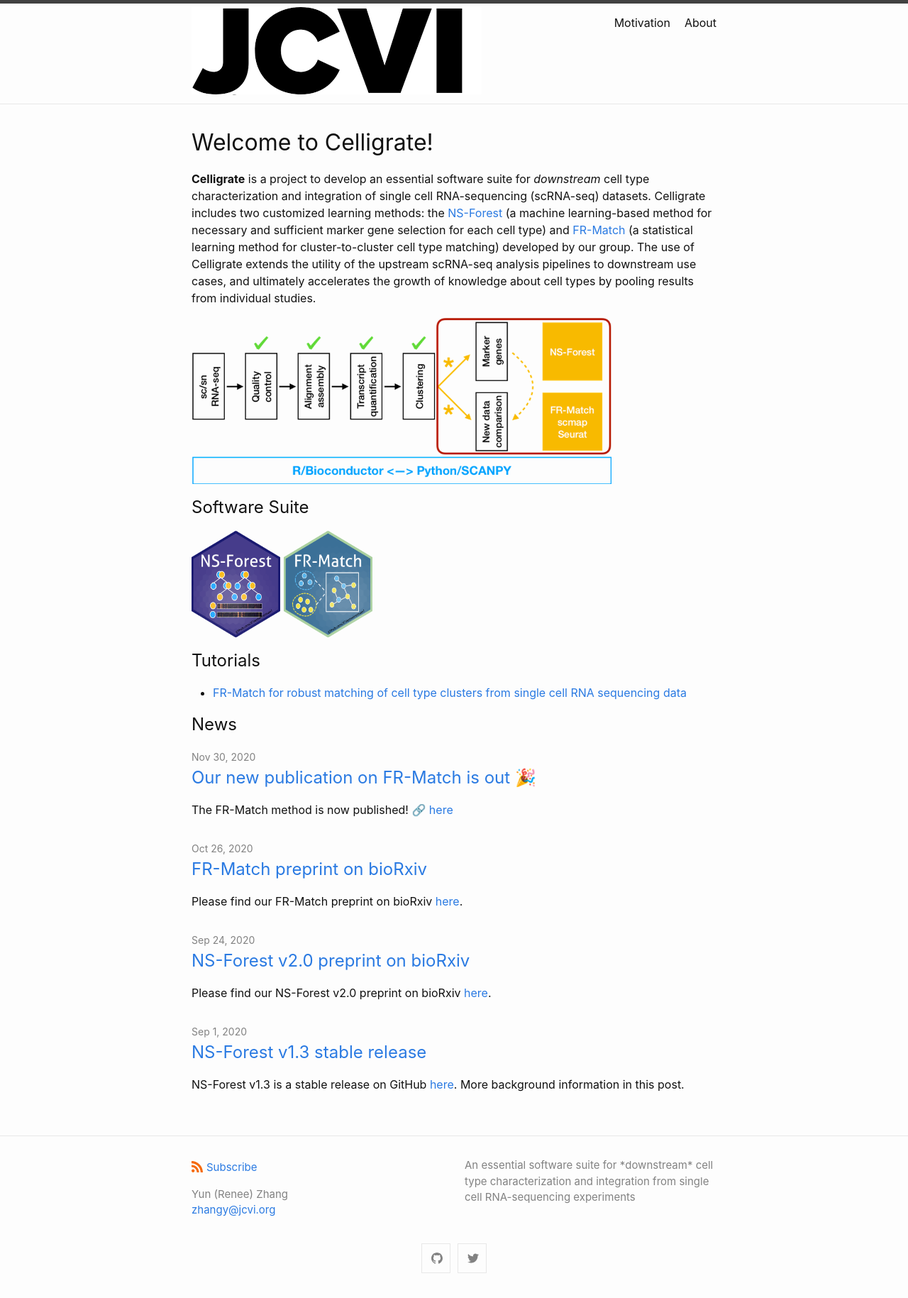
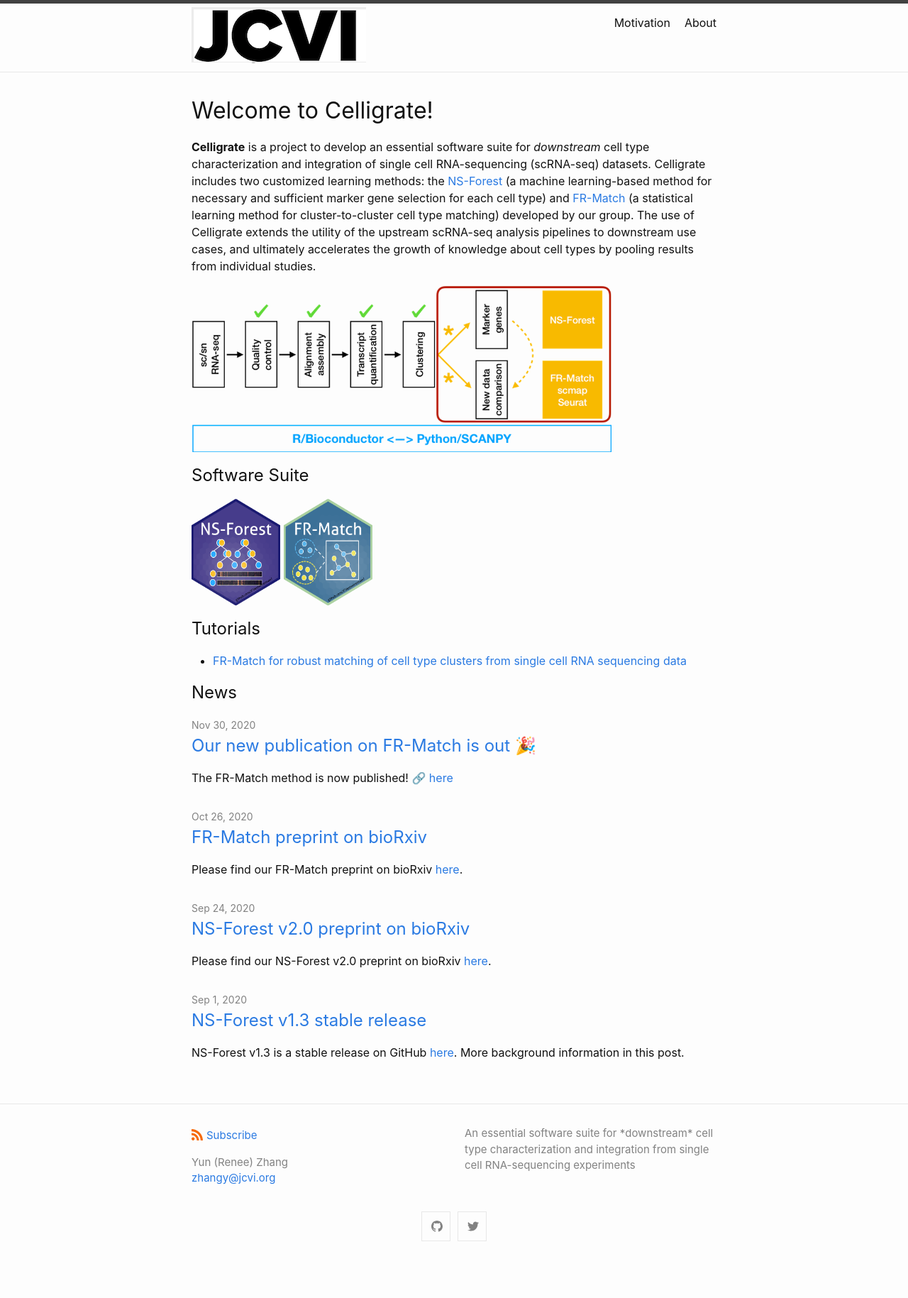
Before and after one commit to JCVenterInstitute/celligrate, a Jekyll site: the page built from index.md, in a window 1280 px wide. Shown: the whole page at 71% size. Built offline with Jekyll 4.4.1, drawn with Linux system fonts in a browser that asks for light colours; emoji names are drawn with the system emoji font; after the commit the page ends 1784 px from its top, so only the background shows below that.

Commit message:
logo small

```diff
--- a/assets/css/style.scss
+++ b/assets/css/style.scss
@@ -8,9 +8,9 @@
 
   // Add logo to masthead
 .site-title::before {
-	content: url("jcvi-logo.png");
+	content: url("jcvi-logo-small.png");
 	display: inline-block;
 	position: relative;
-	width: 10px;
+	width: 37px;
 	top: 5px;
 }
```
Also changed, not shown: assets/css/jcvi-logo-small.png (added).
